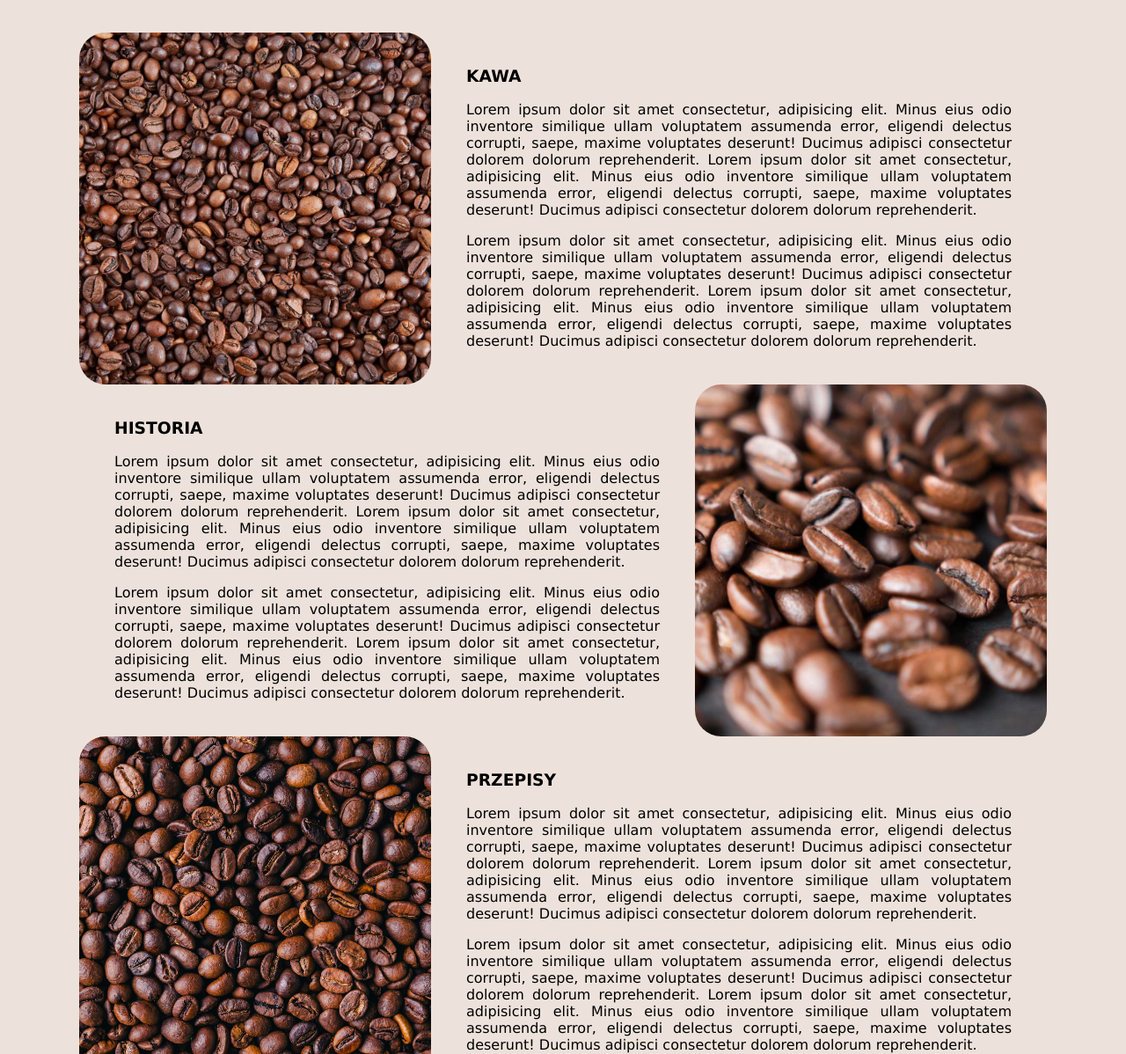
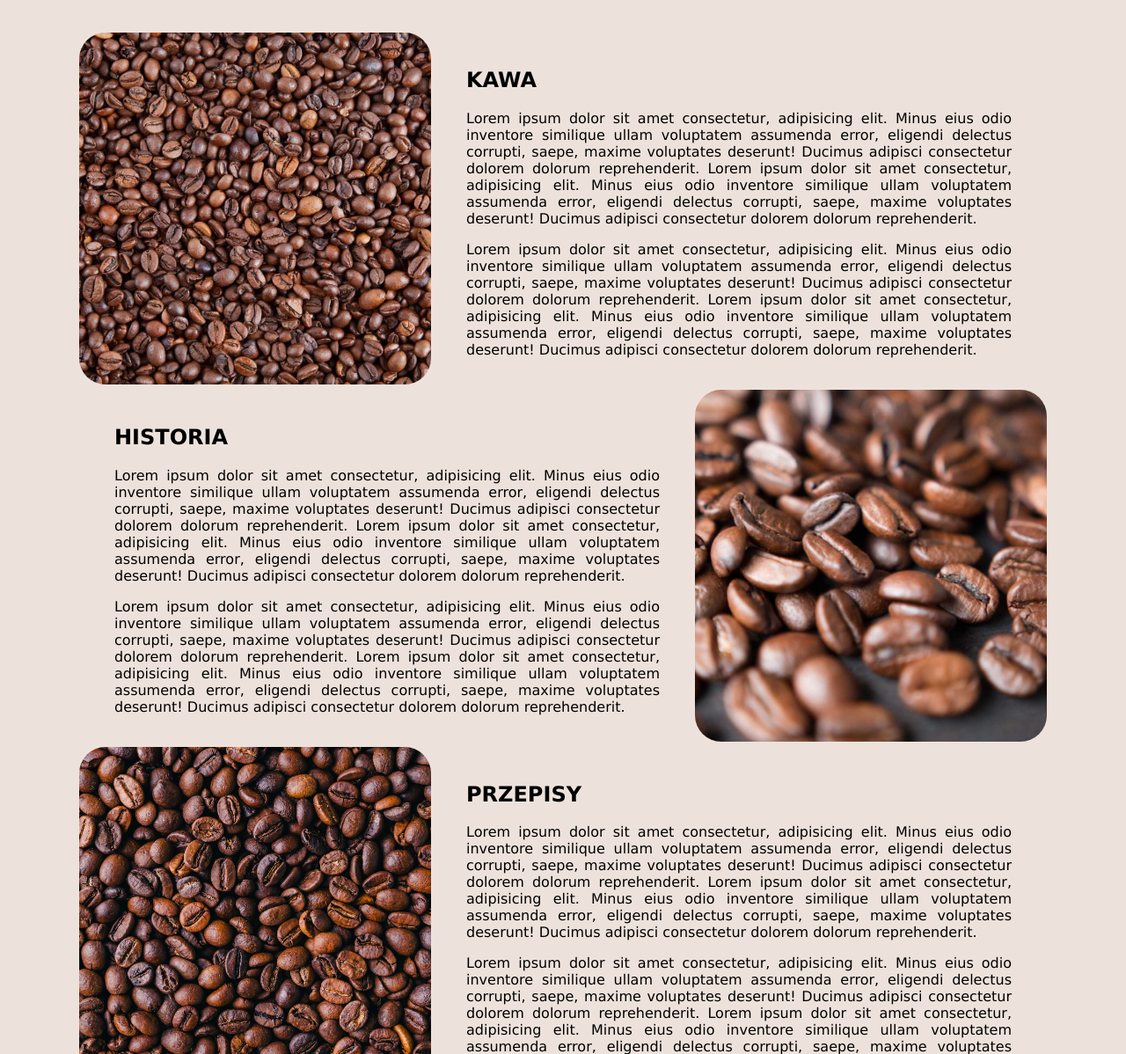
Before and after one commit to Poliweglan/pierwsza_strona, a plain HTML site: page index.html in a window 1280 px wide. Shown: the part 102-1300 px from the top of the page at 88% size. Drawn offline with Linux system fonts and the light colour scheme.

Commit message:
h1 -> h2

```diff
--- a/index.html
+++ b/index.html
@@ -24,14 +24,14 @@
 			<section id="kawa">
 				<img src="images/ziarna1.jpg" alt="Ziarna">
 				<article>
-					<h1>KAWA</h1>
+					<h2>KAWA</h2>
 					<p>Lorem ipsum dolor sit amet consectetur, adipisicing elit. Minus eius odio inventore similique ullam voluptatem assumenda error, eligendi delectus corrupti, saepe, maxime voluptates deserunt! Ducimus adipisci consectetur dolorem dolorum reprehenderit. Lorem ipsum dolor sit amet consectetur, adipisicing elit. Minus eius odio inventore similique ullam voluptatem assumenda error, eligendi delectus corrupti, saepe, maxime voluptates deserunt! Ducimus adipisci consectetur dolorem dolorum reprehenderit.</p>
 					<p>Lorem ipsum dolor sit amet consectetur, adipisicing elit. Minus eius odio inventore similique ullam voluptatem assumenda error, eligendi delectus corrupti, saepe, maxime voluptates deserunt! Ducimus adipisci consectetur dolorem dolorum reprehenderit. Lorem ipsum dolor sit amet consectetur, adipisicing elit. Minus eius odio inventore similique ullam voluptatem assumenda error, eligendi delectus corrupti, saepe, maxime voluptates deserunt! Ducimus adipisci consectetur dolorem dolorum reprehenderit.</p>
 				</article>
 			</section>
 			<section id="historia">
 				<article>
-					<h1>HISTORIA</h1>
+					<h2>HISTORIA</h2>
 					<p>Lorem ipsum dolor sit amet consectetur, adipisicing elit. Minus eius odio inventore similique ullam voluptatem assumenda error, eligendi delectus corrupti, saepe, maxime voluptates deserunt! Ducimus adipisci consectetur dolorem dolorum reprehenderit. Lorem ipsum dolor sit amet consectetur, adipisicing elit. Minus eius odio inventore similique ullam voluptatem assumenda error, eligendi delectus corrupti, saepe, maxime voluptates deserunt! Ducimus adipisci consectetur dolorem dolorum reprehenderit.</p>
 					<p>Lorem ipsum dolor sit amet consectetur, adipisicing elit. Minus eius odio inventore similique ullam voluptatem assumenda error, eligendi delectus corrupti, saepe, maxime voluptates deserunt! Ducimus adipisci consectetur dolorem dolorum reprehenderit. Lorem ipsum dolor sit amet consectetur, adipisicing elit. Minus eius odio inventore similique ullam voluptatem assumenda error, eligendi delectus corrupti, saepe, maxime voluptates deserunt! Ducimus adipisci consectetur dolorem dolorum reprehenderit.</p>
 				</article>
@@ -40,7 +40,7 @@
 			<section id="przepisy">
 				<img src="images/ziarna3.jpg" alt="Ziarna kawy">
 				<article>
-					<h1>PRZEPISY</h1>
+					<h2>PRZEPISY</h2>
 					<p>Lorem ipsum dolor sit amet consectetur, adipisicing elit. Minus eius odio inventore similique ullam voluptatem assumenda error, eligendi delectus corrupti, saepe, maxime voluptates deserunt! Ducimus adipisci consectetur dolorem dolorum reprehenderit. Lorem ipsum dolor sit amet consectetur, adipisicing elit. Minus eius odio inventore similique ullam voluptatem assumenda error, eligendi delectus corrupti, saepe, maxime voluptates deserunt! Ducimus adipisci consectetur dolorem dolorum reprehenderit.</p>
 					<p>Lorem ipsum dolor sit amet consectetur, adipisicing elit. Minus eius odio inventore similique ullam voluptatem assumenda error, eligendi delectus corrupti, saepe, maxime voluptates deserunt! Ducimus adipisci consectetur dolorem dolorum reprehenderit. Lorem ipsum dolor sit amet consectetur, adipisicing elit. Minus eius odio inventore similique ullam voluptatem assumenda error, eligendi delectus corrupti, saepe, maxime voluptates deserunt! Ducimus adipisci consectetur dolorem dolorum reprehenderit.</p>
 				</article>
```
